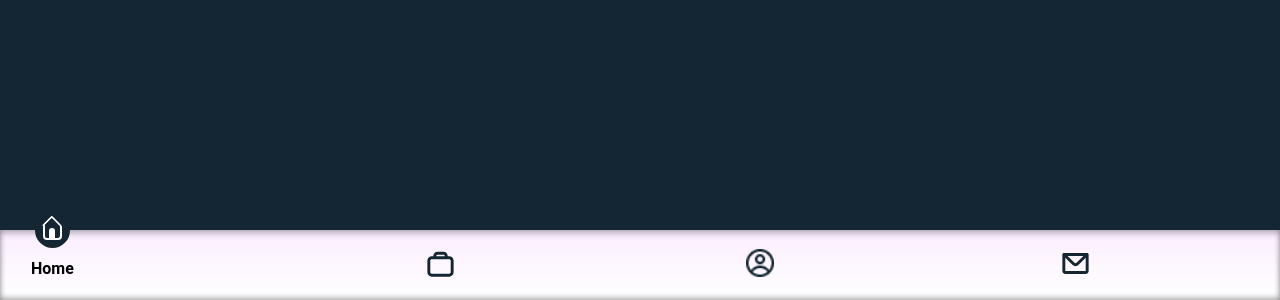
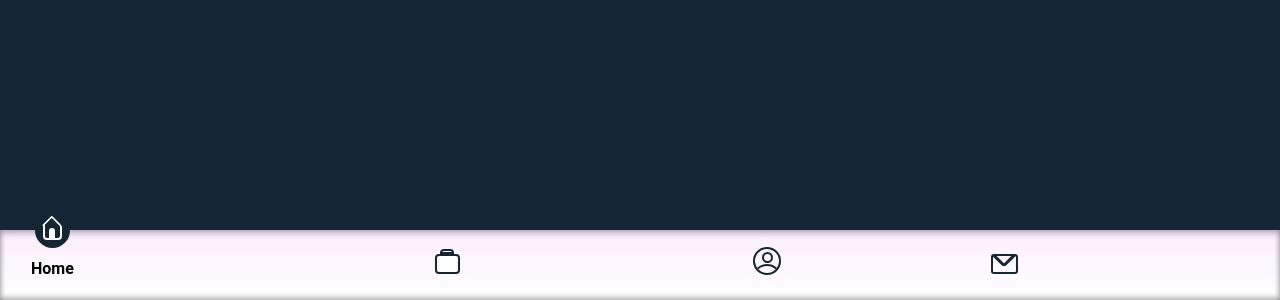
Before and after one commit to emmy0021/DesignWebsite, a plain HTML site: page index.html in a window 1280 px wide. Shown: the part 500-800 px from the top of the page. Drawn offline with Linux system fonts and the light colour scheme.

Commit message:
Fix: made icons from svg to html

```diff
--- a/index.html
+++ b/index.html
@@ -14,23 +14,28 @@
         <div class="selectCircle"></div>
 
         <div class="tab1  selectedHome">
-            <!--mg src="/public/Icons/home-alt.svg" class="center big selected"-->
-
             <div class="houseIcon selected"></div>
         </div>
+
         <div class="tab2">
-            <img src="/public/Icons/work-alt.svg" class="center bigger">
-            <div class="portfolioIcon"></div>
+            <div class="portfolioIcon "></div>
         </div>
+
         <div class="tab3">
-            <img src="/public/Icons/profile.png" class="center big">
+            <div class="profile ">
+                <div class="profileBody"></div>
+            </div>
         </div>
+
         <div class="tab4">
-            <img src="/public/Icons/mail.svg" class="center bigger">
+            <div class="mailIcon"></div>
         </div>
+
     </div>
     <script src='/javascripts/v4.js'></script>
 
 
+
+
 </body>
 </html>
--- a/stylesheets/v4.css
+++ b/stylesheets/v4.css
@@ -1,6 +1,18 @@
 :root {
     --navBar-color: #FFFFFF;
     --background-color: #142634;
+
+    --house-border-color: #FFFFFF; /*FFFFFF*/
+    --house-background-color: #142634;/*142634*/
+
+    --portfolio-border-color: #142634;
+    --portfolio-background-color: #FFFFFF;
+
+    --profile-border-color: #142634;
+    --profile-background-color: #FFFFFF;
+
+    --mail-border-color: #142634;
+    --mail-background-color: #FFFFFF;
 }
 
 body {
@@ -59,17 +71,8 @@ body {
 }
 
 .selected{
-    background-color: var(--background-color);
-    background-color: var(--background-color);
     top: -5px;
     position: absolute;
-}
-
-.selected::before{
-    content: '';
-    height: 1000px;
-    width: 1000px;
-    background-color: ;
 }
 
 .selectedHome::after{
@@ -84,20 +87,20 @@ body {
 .houseIcon{
     width: 15px;
     height: 12.5px;
-    background: var(--background-color);
+    background: var(--house-background-color);
     position: absolute;
-    bottom: 22px;
+    bottom: 29px;
     left: 42.7px;
-    border-left: solid 2.75px var(--navBar-color);
-    border-right: solid 2.75px var(--navBar-color);
-    border-bottom: solid 2.75px var(--navBar-color);
+    border-left: solid 2.75px var(--house-border-color);
+    border-right: solid 2.75px var(--house-border-color);
+    border-bottom: solid 2.75px var(--house-border-color);
     border-radius: 2px 2px 4px 4px;
 }
 
 .houseIcon::before{
     content: "";
-    border-left: solid 2.75px var(--navBar-color);
-    border-top: solid 2.75px var(--navBar-color);
+    border-left: solid 2.75px var(--house-border-color);
+    border-top: solid 2.75px var(--house-border-color);
     height: 11.5px;
     width: 11.5px;
     display: block;
@@ -114,7 +117,7 @@ body {
     width: 6.5px;
     display: block;
     position: relative;
-    background-color: var(--navBar-color);
+    background-color: var(--house-border-color);
     left: 4px;
     bottom: 11px;
     border-radius: 5px 5px 0 0;
@@ -131,13 +134,100 @@ body {
 }
 
 .portfolioIcon{
-    background-color: var(--navBar-color);
+    background-color: var(--portfolio-background-color);
     width: 21px;
     height: 16px;
     position: relative;
     left: 35%;
     bottom: -27%;
-    border: 2.7px solid var(--background-color);
+    border: 2.7px solid var(--portfolio-border-color);
     border-radius: 4px;
     display: inherit;
 }
+
+.portfolioIcon::before{
+    content: '';
+    width: 10px;
+    position: relative;
+    height: 1px;
+    background-color: var(--portfolio-background-color);
+    border: 2.7px solid var(--portfolio-border-color);
+    display: inherit;
+    left: 3px;
+    top: -7px;
+    border-radius: 4px 4px 0 0;
+}
+
+.profile{
+    width: 28px;
+    height: 28px;
+    border: 2px solid var(--profile-border-color);
+    box-sizing: border-box;
+    border-radius: 23px;
+    overflow: hidden;
+
+
+    left: 35%;
+    position: relative;
+    top: 7px;
+
+}
+
+.profileBody{
+    width: 30px;
+    height: 30px;
+    box-sizing: border-box;
+    border: 2px solid var(--profile-border-color);
+    position: relative;
+    left: -3px;
+    bottom: -14.5px;
+    border-radius: 33px;
+}
+
+.profileBody::before{
+    content: "";
+    width: 7px;
+    height: 7px;
+    display: inherit;
+    border: solid 2px var(--profile-border-color);
+    top: -14px;
+    left: 8px;
+    position: relative;
+    border-radius: 11px;
+}
+
+.mailIcon{
+    width: 27px;
+    height: 20px;
+    position: relative;
+    box-sizing: border-box;
+    border: solid 2.7px var(--mail-border-color);
+    border-radius: 3px;
+    left: 28px;
+    bottom: -13.5px;
+
+}
+
+.mailIcon::before{
+    content: '';
+    width: 16px;
+    height: 3px;
+    background: var(--mail-border-color);
+    position: absolute;
+    transform: rotate(45deg);
+    left: -2px;
+    top: 3px;
+    border-radius: 0 0 10px 0;
+}
+
+.mailIcon::after{
+    content: '';
+    width: 16px;
+    height: 3px;
+    background: var(--mail-border-color);
+    position: absolute;
+    transform: rotate(-45deg);
+    left: 8px;
+    top: 3px;
+    border-radius: 0 0 0 10px;
+}
```
